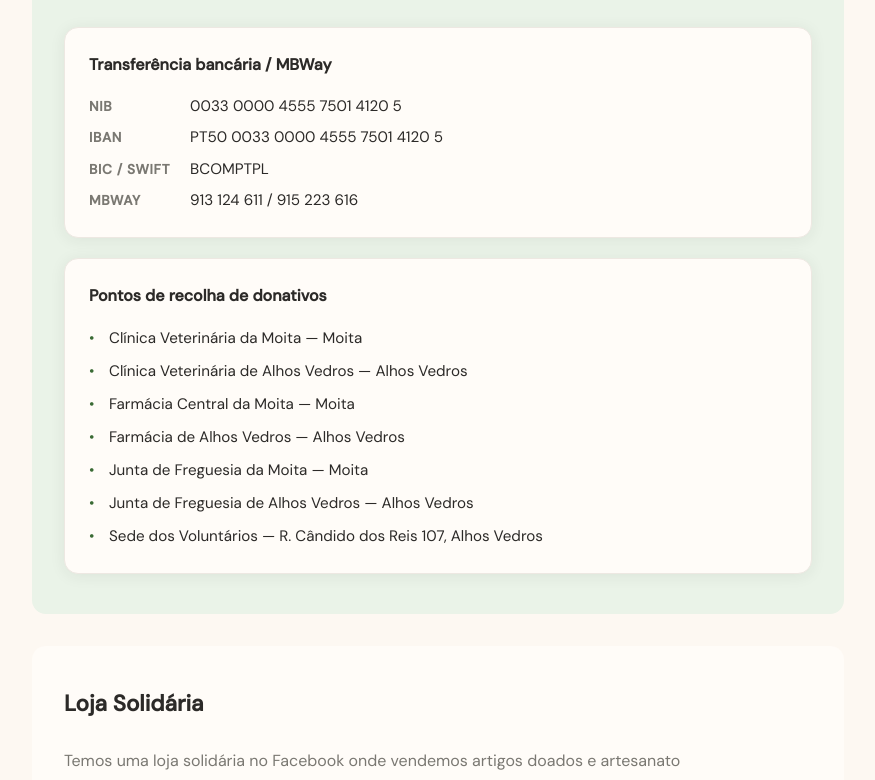
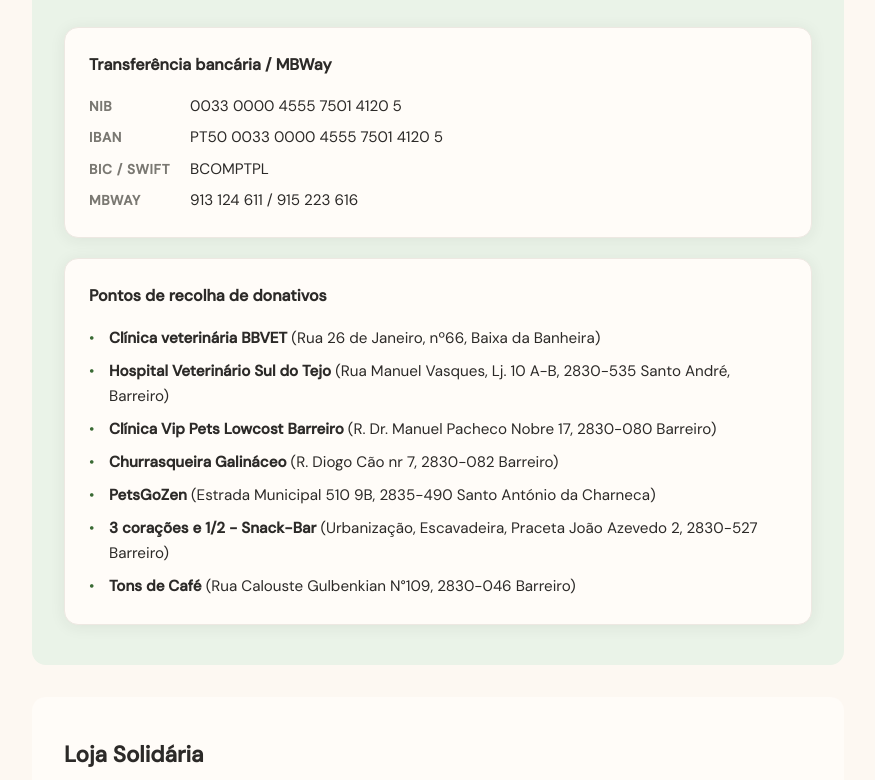
Before and after one commit to MonicaFidalgo/maozinhas, a React (Vite) app: page /apoiar in a window 1280 px wide. Shown: the part 443-1223 px from the top of the page, without its empty margins (202-1077 px from the left). Built offline with nearby package versions, Linux system fonts and the light colour scheme; no server answers.

Commit message:
update de apoios e link facebook

```diff
--- a/src/pages/Apoiar.jsx
+++ b/src/pages/Apoiar.jsx
@@ -32,15 +32,13 @@ export default function Apoiar() {
         <div className={styles.card}>
           <h3>Pontos de recolha de donativos</h3>
           <ul className={styles.list}>
-            <li>Clínica Veterinária da Moita — Moita</li>
-            <li>Clínica Veterinária de Alhos Vedros — Alhos Vedros</li>
-            <li>Farmácia Central da Moita — Moita</li>
-            <li>Farmácia de Alhos Vedros — Alhos Vedros</li>
-            <li>Junta de Freguesia da Moita — Moita</li>
-            <li>Junta de Freguesia de Alhos Vedros — Alhos Vedros</li>
-            <li>
-              Sede dos Voluntários — R. Cândido dos Reis 107, Alhos Vedros
-            </li>
+            <li><strong>Clínica veterinária BBVET</strong> (Rua 26 de Janeiro, nº66, Baixa da Banheira)</li>
+            <li><strong>Hospital Veterinário Sul do Tejo</strong> (Rua Manuel Vasques, Lj. 10 A-B, 2830-535 Santo André, Barreiro)</li>
+            <li><strong>Clínica Vip Pets Lowcost Barreiro</strong> (R. Dr. Manuel Pacheco Nobre 17, 2830-080 Barreiro)</li>
+            <li><strong>Churrasqueira Galináceo</strong> (R. Diogo Cão nr 7, 2830-082 Barreiro)</li>
+            <li><strong>PetsGoZen</strong> (Estrada Municipal 510 9B, 2835-490 Santo António da Charneca)</li>
+            <li><strong>3 corações e 1/2 - Snack-Bar</strong> (Urbanização, Escavadeira, Praceta João Azevedo 2, 2830-527 Barreiro)</li>
+            <li><strong>Tons de Café</strong> (Rua Calouste Gulbenkian N°109, 2830-046 Barreiro)</li>
           </ul>
         </div>
       </section>
@@ -54,7 +52,7 @@ export default function Apoiar() {
           novos donos para estes artigos — e para os nossos patudos!
         </p>
         <a
-          href="https://www.facebook.com/VoluntariosAAAAMoita/"
+          href="https://www.facebook.com/Lojasolidariaaaamoita"
           target="_blank"
           rel="noreferrer"
           className={styles.cta}
```
